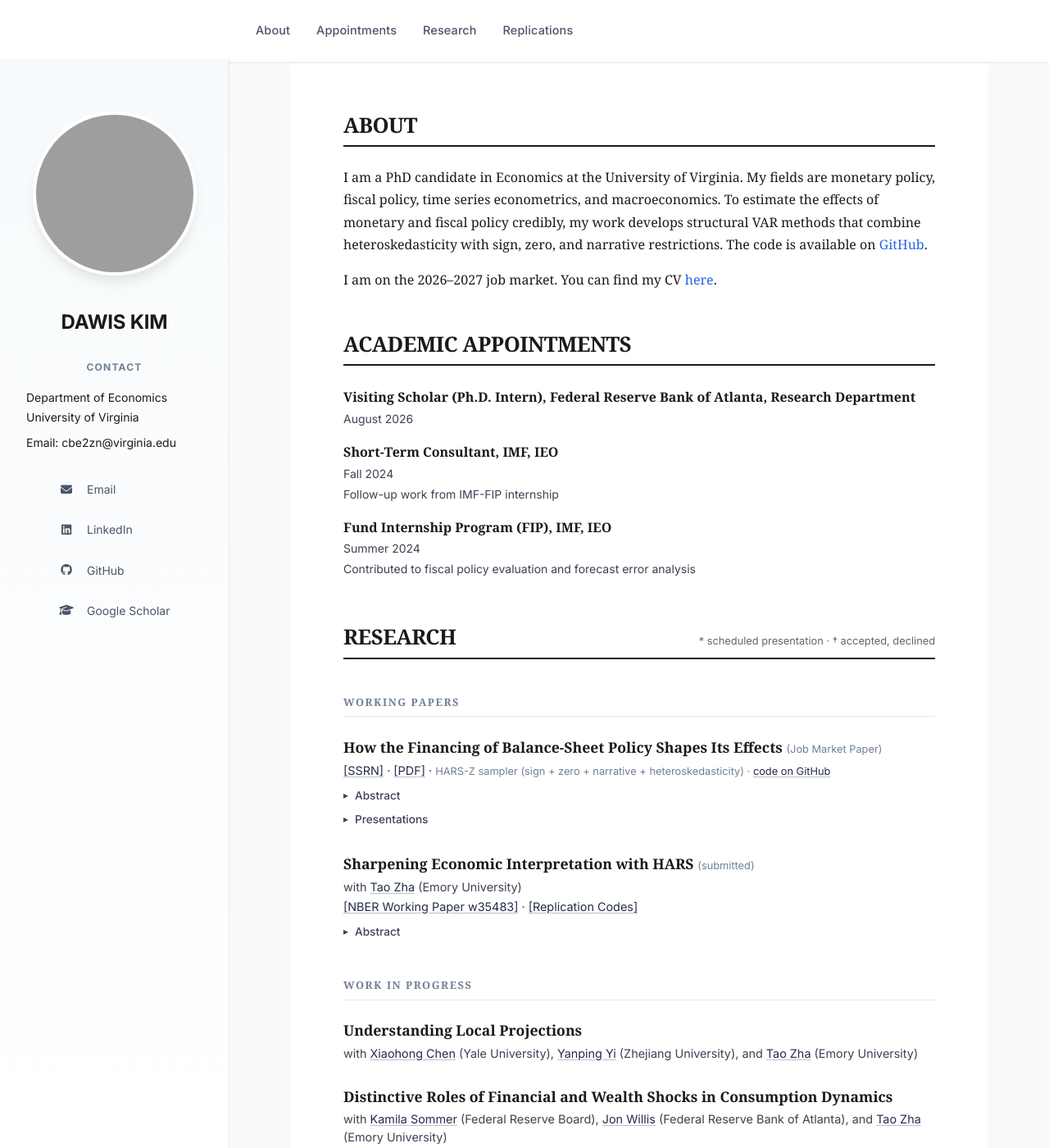
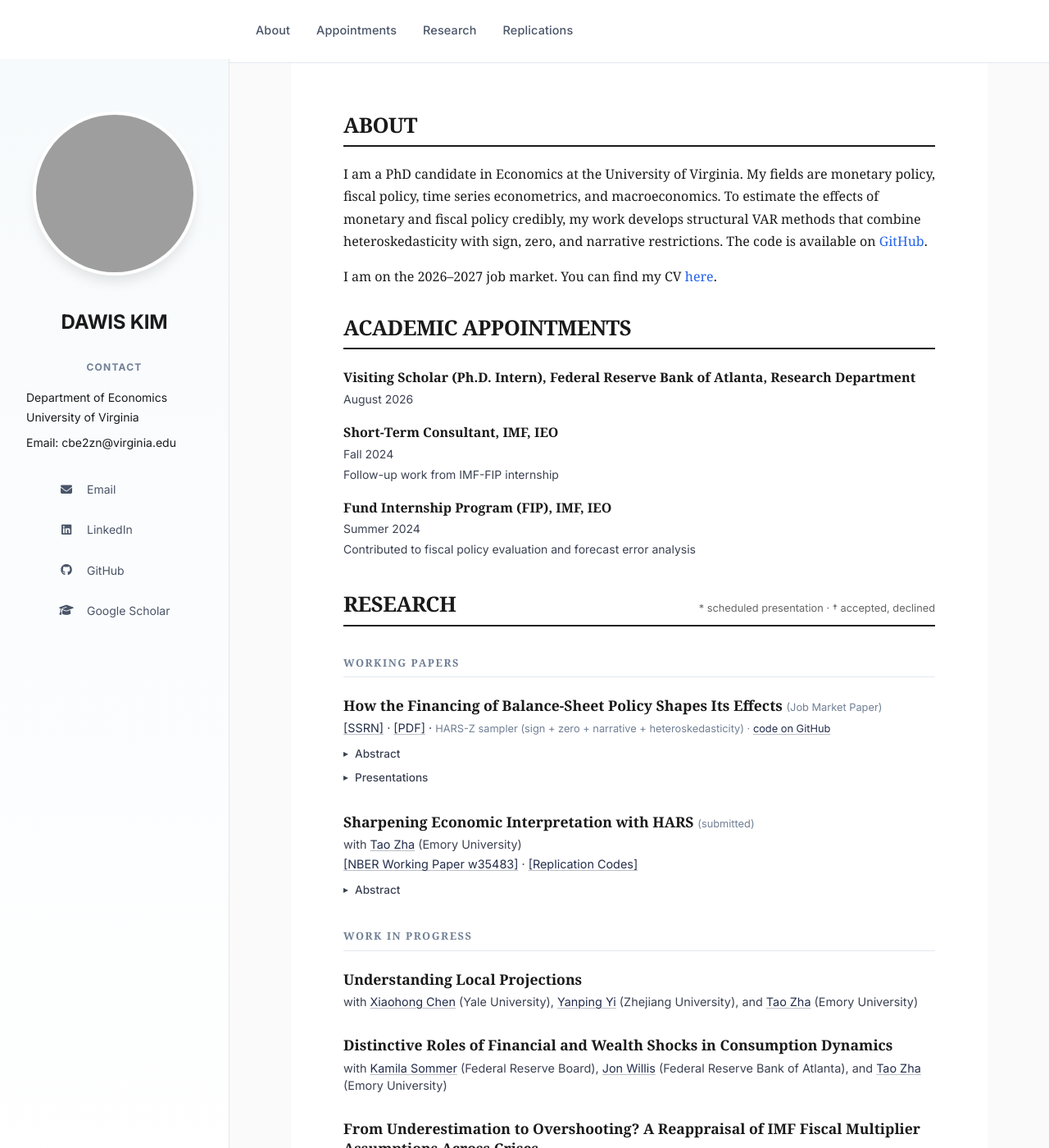
Before and after one commit to davidkim5707/website, a Jekyll site: the page built from index.md, in a window 1280 px wide and 1400 px high. Shown: the whole window at 82% size. Built offline with Jekyll 4.4.1, drawn with Linux system fonts in a browser that asks for light colours; some web fonts are replaced; grey boxes are pictures that could not be loaded.

Commit message:
Tighten the vertical spacing between page sections
Co-Authored-By: Claude Sonnet 5.5 <noreply@anthropic.com>

```diff
--- a/assets/css/style.css
+++ b/assets/css/style.css
@@ -270,8 +270,8 @@ h1 {
     font-family: var(--font-serif);
     font-size: 1.6rem;
     line-height: 1.3;
-    margin-top: var(--space-2xl);
-    margin-bottom: var(--space-lg);
+    margin-top: var(--space-xl);
+    margin-bottom: 1.25rem;
     font-weight: 600;
     color: var(--color-text-primary);
     letter-spacing: -0.02em;
@@ -287,8 +287,8 @@ h2 {
     font-family: var(--font-serif);
     font-size: 0.8rem;
     line-height: 1.4;
-    margin-top: 2.75rem;
-    margin-bottom: 1.6rem;
+    margin-top: 2.25rem;
+    margin-bottom: 1.4rem;
     font-weight: 600;
     color: var(--color-text-tertiary);
     letter-spacing: 0.12em;
@@ -399,7 +399,7 @@ dl {
 }
 
 #academic-appointments ~ dl:not(#research ~ dl):last-of-type {
-    margin-bottom: var(--space-xl);
+    margin-bottom: var(--space-md);
 }
 
 #academic-appointments ~ dl:not(#research ~ dl) dd {
```
